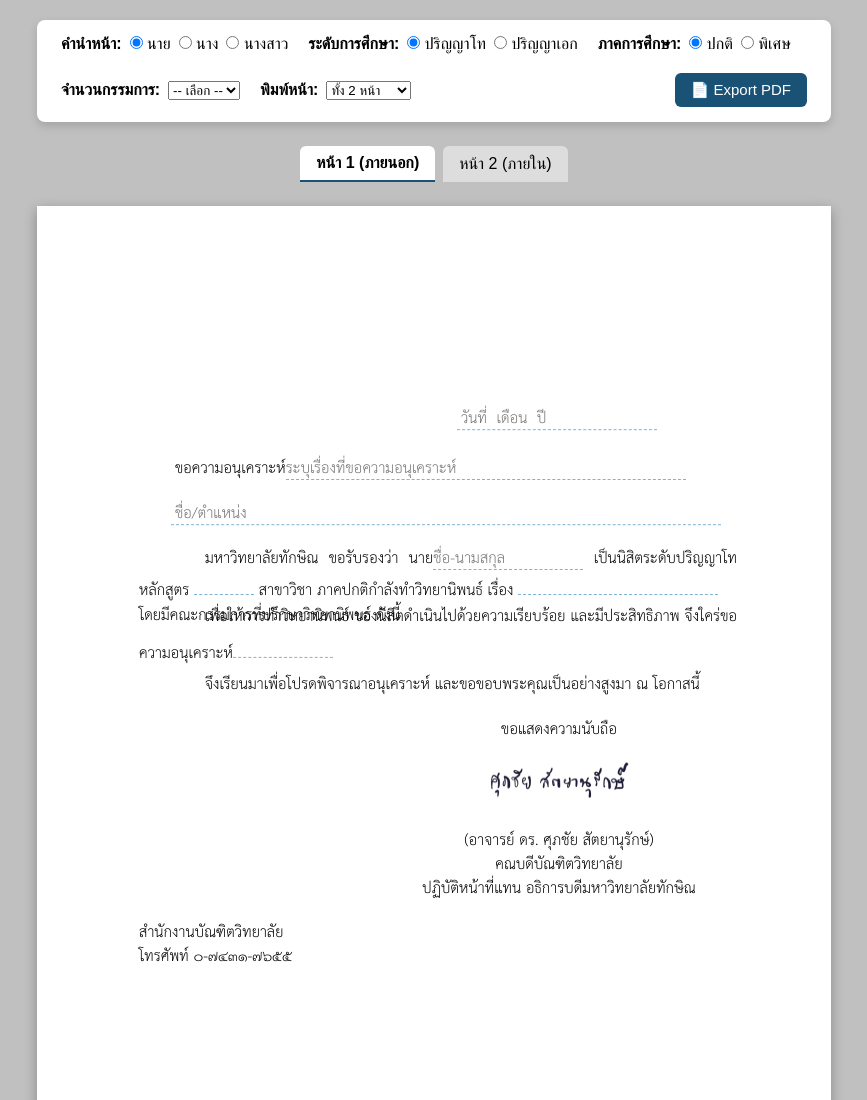
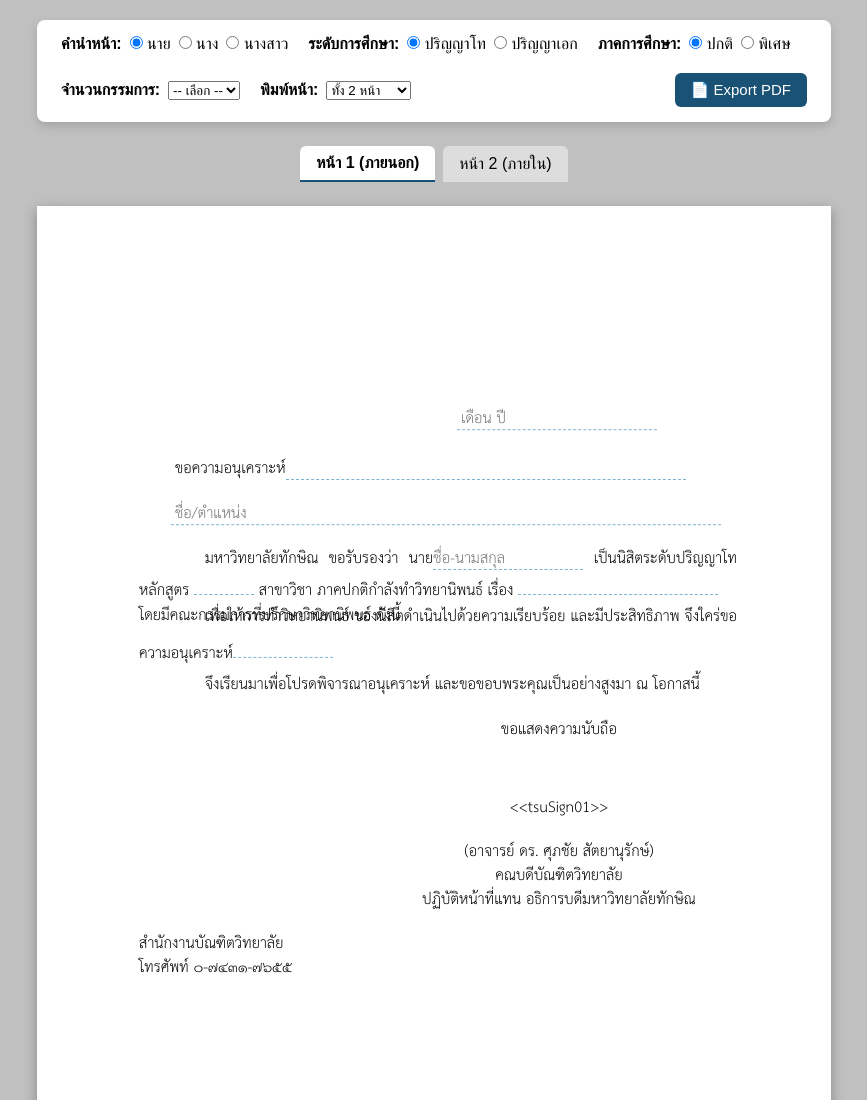
Before and after one commit to jumpisbest/gs12, a plain HTML site: page index.html in a window 1280 px wide. Shown: the top 1100 px of the page, without its empty margins (206-1073 px from the left). Drawn offline with nearby package versions, Linux system fonts and the light colour scheme; a script that the page names is missing.

Commit message:
update html

```diff
--- a/index.html
+++ b/index.html
@@ -55,10 +55,10 @@
     <div id="page1" class="page-wrapper active">
         <canvas id="pdf-canvas-1" class="pdf-bg"></canvas>
 
-        <input class="field" id="p1_date" style="top:198px; left:420px; width:200px; text-align: left; transform: translateY(0.2px)" placeholder="วันที่  เดือน  ปี">
+        <input class="field" id="p1_date" style="top:198px; left:420px; width:200px; text-align: left; transform: translateY(0.2px)" placeholder="เดือน ปี">
 
         <div id="p1_subject_container" style="position: absolute; top: 248px; left: 138px; font-family: 'TH SarabunPSK', 'TH Sarabun New'; font-size: 22px; color: black; line-height: 24px; white-space: nowrap;">
-            ขอความอนุเคราะห์<input class="field inline-field" id="p1_subject_ext" style="position: relative; width: 400px; background: transparent; border: none; border-bottom: 1.5px dashed #7fb3d3; font-family: inherit; font-size: inherit; outline: none; padding: 0; color: black;" placeholder="ระบุเรื่องที่ขอความอนุเคราะห์">
+            ขอความอนุเคราะห์<input class="field inline-field" id="p1_subject_ext" style="position: relative; width: 400px; background: transparent; border: none; border-bottom: 1.5px dashed #7fb3d3; font-family: inherit; font-size: inherit; outline: none; padding: 0; color: black;" placeholder="                    ">
         </div>
 
         <input class="field" id="p1_to" style="top:293px; left:134px; width:550px; transform: translateY(0.2px)" placeholder="ชื่อ/ตำแหน่ง">
@@ -74,7 +74,7 @@
                     <!-- ส่วนท้ายหนังสือ: ลงนาม (ไดนามิก) -->
                     <div style="position: relative; left: 242px; width: 356px; text-align: center; margin-top: 20px; line-height: 24px;">
                         <div style="font-family: 'TH SarabunPSK', 'TH Sarabun New'; font-size: 22px; color: black;">ขอแสดงความนับถือ</div>
-                        <div style="margin-top: 5px;"><img src="ลายเซ็นคณบดีบัณฑิตวิทยาลัย.png" style="width: 150px; height: 70px;"></div>
+                        <div style="margin-top: 54px; margin-bottom: 20px; font-family: 'TH SarabunPSK', 'TH Sarabun New'; font-size: 22px; color: black;">&lt;&lt;tsuSign01&gt;&gt;</div>
                         <div style="font-family: 'TH SarabunPSK', 'TH Sarabun New'; font-size: 22px; color: black;">(อาจารย์ ดร. ศุภชัย สัตยานุรักษ์)</div>
                         <div style="font-family: 'TH SarabunPSK', 'TH Sarabun New'; font-size: 22px; color: black;">คณบดีบัณฑิตวิทยาลัย</div>
                         <div style="font-family: 'TH SarabunPSK', 'TH Sarabun New'; font-size: 22px; color: black;">ปฏิบัติหน้าที่แทน อธิการบดีมหาวิทยาลัยทักษิณ</div>
@@ -94,10 +94,10 @@
     <div id="page2" class="page-wrapper">
         <canvas id="pdf-canvas-2" class="pdf-bg"></canvas>
 
-        <input class="field" id="p2_date" style="top:192px; left:363px; width:200px; text-align: left; transform: translateY(-0.2px)" placeholder="วันที่  เดือน  ปี">
+        <input class="field" id="p2_date" style="top:192px; left:363px; width:200px; text-align: left; transform: translateY(-0.2px)" placeholder="เดือน ปี">
 
         <div id="p2_subject_container" style="position: absolute; top: 222px; left: 140px; font-family: 'TH SarabunPSK', 'TH Sarabun New'; font-size: 22px; color: black; line-height: 24px; white-space: nowrap;">
-            ขอความอนุเคราะห์<input class="field inline-field" id="p2_subject_ext" style="position: relative; width: 400px; background: transparent; border: none; border-bottom: 1.5px dashed #7fb3d3; font-family: inherit; font-size: inherit; outline: none; padding: 0; color: black;" placeholder="ระบุเรื่องที่ขอความอนุเคราะห์">
+            ขอความอนุเคราะห์<input class="field inline-field" id="p2_subject_ext" style="position: relative; width: 400px; background: transparent; border: none; border-bottom: 1.5px dashed #7fb3d3; font-family: inherit; font-size: inherit; outline: none; padding: 0; color: black;" placeholder="                    ">
         </div>
 
         <input class="field" id="p2_to" style="top:264px; left:136px; width:550px; transform: translateY(-0.4px)" placeholder="ชื่อ/ตำแหน่ง">
@@ -112,7 +112,7 @@
 
                     <!-- ส่วนท้ายหนังสือ: ลงนาม (ไดนามิก) -->
                     <div style="position: relative; left: 242px; width: 356px; text-align: center; margin-top: 20px; line-height: 24px;">
-                        <div style="margin-top: 5px;"><img src="ลายเซ็นคณบดีบัณฑิตวิทยาลัย.png" style="width: 150px; height: 70px;"></div>
+                        <div style="margin-top: 54px; margin-bottom: 20px; font-family: 'TH SarabunPSK', 'TH Sarabun New'; font-size: 22px; color: black;">&lt;&lt;tsuSign01&gt;&gt;</div>
                         <div style="font-family: 'TH SarabunPSK', 'TH Sarabun New'; font-size: 22px; color: black;">(อาจารย์ ดร. ศุภชัย สัตยานุรักษ์)</div>
                         <div style="font-family: 'TH SarabunPSK', 'TH Sarabun New'; font-size: 22px; color: black;">คณบดีบัณฑิตวิทยาลัย</div>
                     </div>
```
Also changed, not shown: ลายเซ็นคณบดีบัณฑิตวิทยาลัย.png (deleted), 1 other file.
